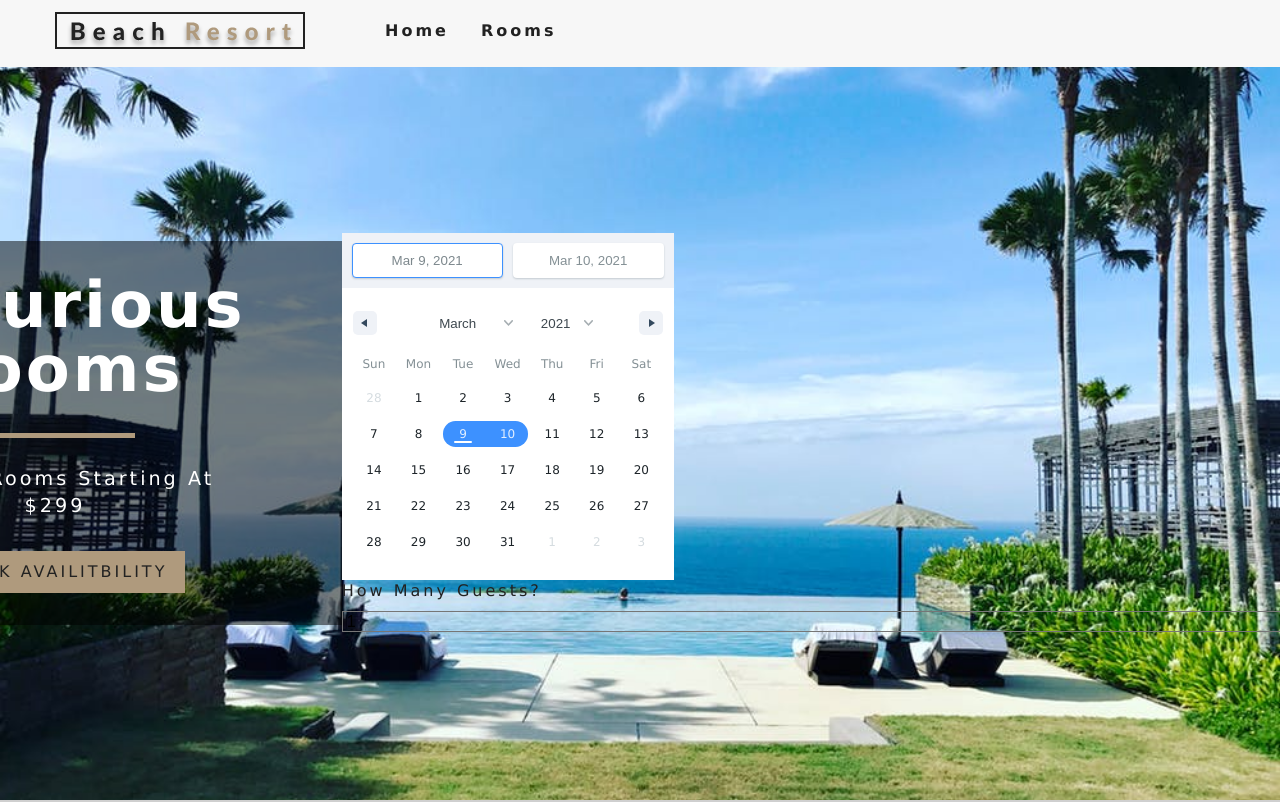
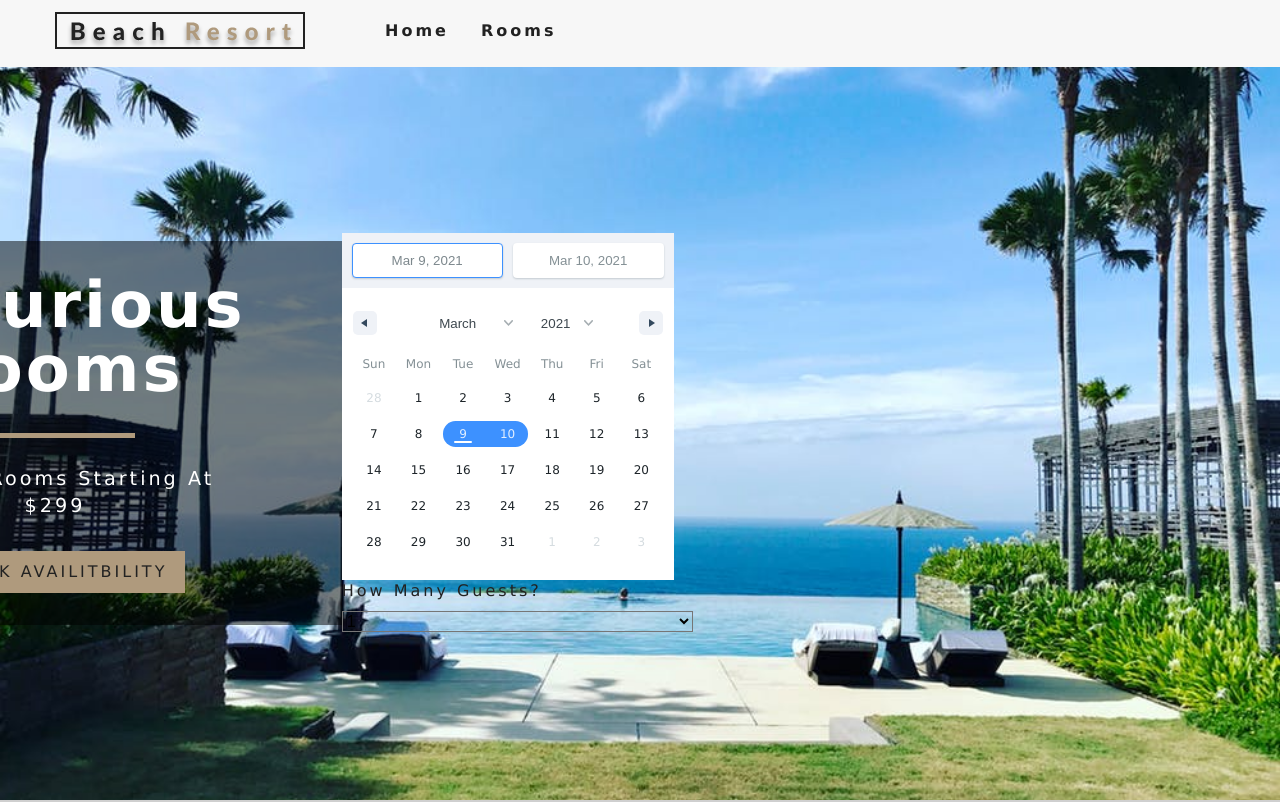
Before and after one commit to KateChantha/resort-content, a React (Create React App) app: page / in a window 1280 px wide. Shown: the top 802 px of the page. Built offline with nearby package versions, Linux system fonts and the light colour scheme.

Commit message:
style input in checkAvailibility

```diff
--- a/src/components/CheckAvailibility.js
+++ b/src/components/CheckAvailibility.js
@@ -6,11 +6,18 @@ import { DateRange } from 'react-date-range';
 import { addDays } from 'date-fns';
 import 'react-date-range/dist/styles.css';
 import 'react-date-range/dist/theme/default.css';
+import './CheckAvilibility.css'
 
-/** Helper Function **/
+/** Helper Functions **/
 const getUnique = (items, value) => {
   return [...new Set(items.map(item => item[value]))]
 }
+
+const days_passed = (start, end) => {
+  return Math.ceil((end - start) / 86400000);
+}
+
+
 
 const CheckAvailibility = ({context}) => {
   const {rooms} = context;
@@ -33,10 +40,6 @@ const CheckAvailibility = ({context}) => {
             {item}
           </option>
         ));
-
-  function days_passed(start, end) {
-    return Math.ceil((end - start) / 86400000);
-  }
 
   // useEffect(() => {
   //   const nights = days_passed(dateRange.selection1.startDate, dateRange.selection1.endDate);
@@ -67,7 +70,7 @@ const CheckAvailibility = ({context}) => {
             name="capacity"
             id="capacity"
             onChange={handleChange}
-            className="form-control"
+            className="form-control check-guest"
             value={capacity}
           >
             {roomCapacity}
--- /dev/null
+++ b/src/components/CheckAvilibility.css
@@ -0,0 +1,3 @@
+.form-control.check-guest {
+  width: 30%;
+}
```
Also changed, not shown: 1 other file (tests, documents, lock files or other folders).
